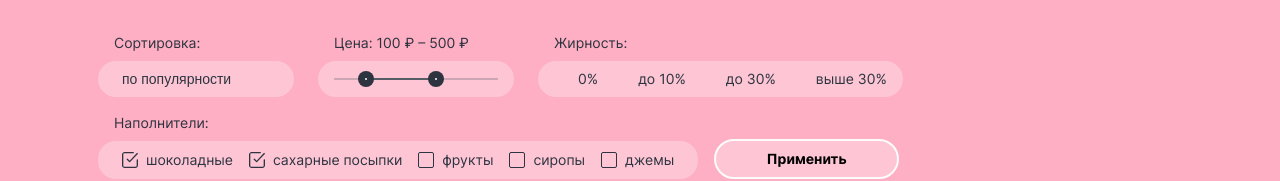
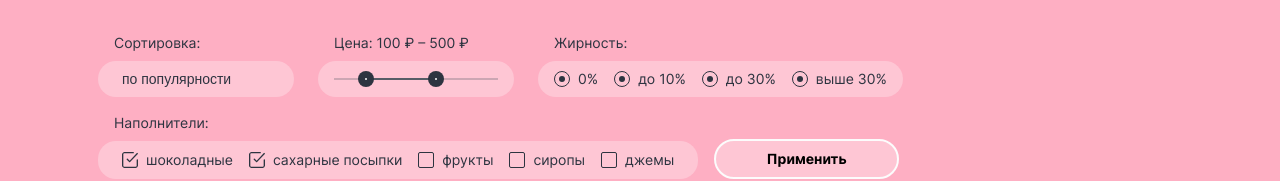
Before and after one commit to htmlacademy-htmlcss/2304065-gllacy-37, a plain HTML site: page catalog.html in a window 1280 px wide. Shown: the part 232-413 px from the top of the page. Drawn offline with Linux system fonts and the light colour scheme.

Commit message:
feat: add radio

```diff
--- a/styles/styles.css
+++ b/styles/styles.css
@@ -1085,6 +1085,33 @@ html {
   padding-left: 24px;
 }
 
+.radio-input {
+  position: absolute;
+  top: 50%;
+  left: 0;
+  transform: translateY(-50%);
+
+  width: 16px;
+  height: 16px;
+
+  border: 1px solid #2d3440;
+  border-radius: 50%;
+}
+
+.radio-input::before {
+  content: "";
+  position: absolute;
+  top: 50%;
+  left: 50%;
+  transform: translate(-50%, -50%);
+
+  width: 6px;
+  height: 6px;
+
+  background-color: #2d3440;
+  border-radius: 50%;
+}
+
 .checkbox-input {
   position: absolute;
   top: 50%;
```
